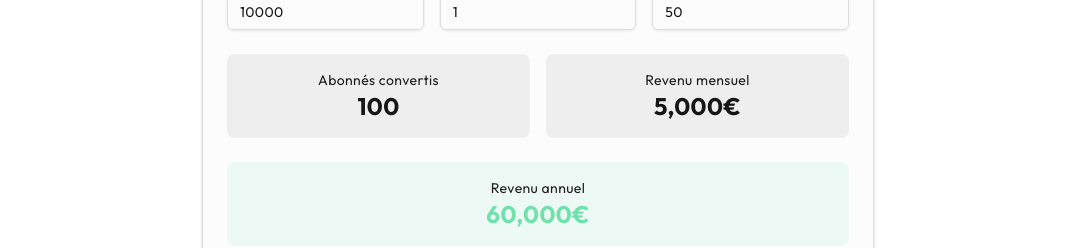
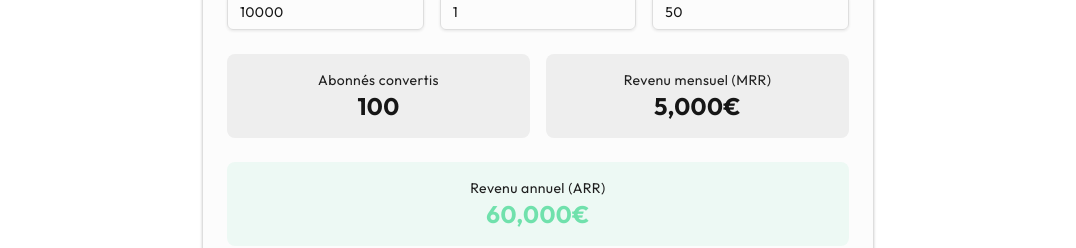
Before and after one commit to NicolasHrt/creator-saas, a Next.js app: page / in a window 1280 px wide. Shown: the part 691-939 px from the top of the page, without its empty margins (102-1178 px from the left). Built offline with nearby package versions, Linux system fonts and the light colour scheme.

Commit message:
feat: add MRR & ARR label

```diff
--- a/app/components/revenue-calculator.tsx
+++ b/app/components/revenue-calculator.tsx
@@ -90,13 +90,13 @@
               <p className="text-2xl font-bold">{convertedSubscribers.toLocaleString()}</p>
             </div>
             <div className="p-4 bg-muted rounded-lg">
-              <p className="text-sm text-muted-foreground">Revenu mensuel</p>
+              <p className="text-sm text-muted-foreground">Revenu mensuel (MRR)</p>
               <p className="text-2xl font-bold">{monthlyRevenue.toLocaleString()}€</p>
             </div>
           </div>
 
           <div className="p-4 bg-primary/10 rounded-lg">
-            <p className="text-sm text-muted-foreground">Revenu annuel</p>
+            <p className="text-sm text-muted-foreground">Revenu annuel (ARR)</p>
             <p className="text-2xl font-bold text-primary">{yearlyRevenue.toLocaleString()}€</p>
           </div>
         </div>
```
